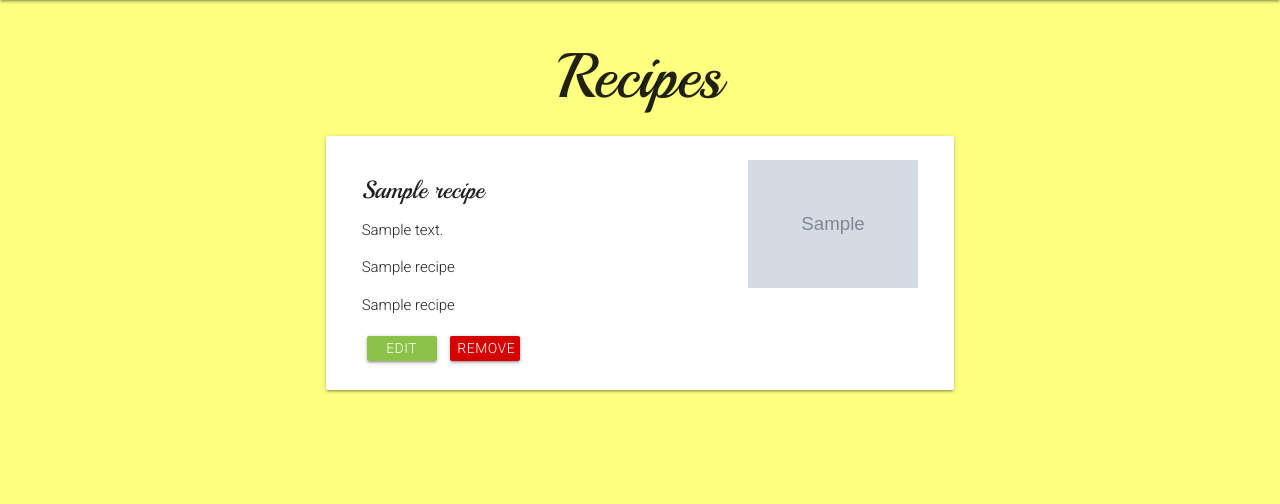
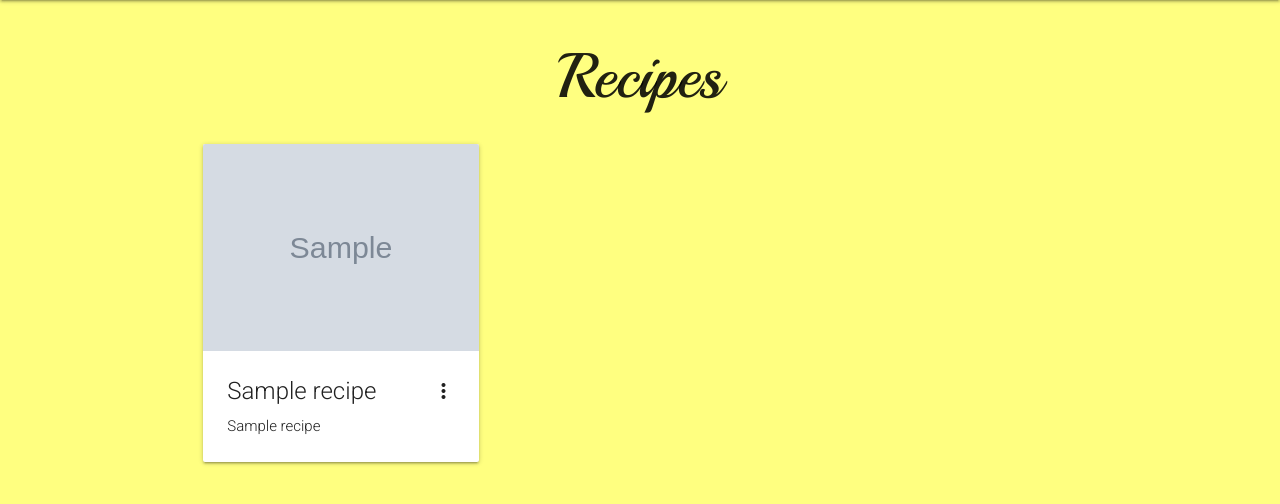
Before and after one commit to ceciliabinck/cook-with-me, a Flask app: page /get_recipes in a window 1280 px wide. Shown: the part 64-568 px from the top of the page. Run offline with Flask 2, Linux system fonts and the light colour scheme; grey boxes marked "Sample" are stand-in pictures; a database or web service that is not in the repository returns one stand-in record (values such as "Sample title"); some libraries are stand-ins or nearby versions.

Commit message:
Presented card reveal

```diff
--- a/templates/recipes.html
+++ b/templates/recipes.html
@@ -1,31 +1,47 @@
 {% extends 'base.html' %} {% block content %}
-<h1 class="center">Recipes</h1>
+<h1 class="center-align">Recipes</h1>
+<!-- change card panel in to Card Action Options --->
 
-<div class="container">
-  {% for recipe in recipes %}
-  <div class="row card-panel">
-    <div class="col s12 m8">
-      <h5>
-        {{recipe.recipe_name}}
-      </h5>
-      <p>
-        {{recipe.recipe_description}}
-      </p>
-      <p>
-        {{recipe.cookbook_name}}
-      </p>
-      <p>
-      {{recipe.category_name}}
-      </p>
-      <a href="{{url_for('edit_recipe', recipe_id=recipe._id)}}" class="waves-effect waves-light btn btn_small light-green">Edit</a>
-      <a href="{{url_for('delete_recipe', recipe_id=recipe._id)}}" class="waves-effect waves-light btn btn_small red accent-4">Remove</a>
 
+
+
+<div class="row">
+<div class="col s4">
+
+{% for recipe in recipes %}
+<div class="card">
+    <div class="card-image waves-effect waves-block waves-light">
+      <img class="activator" src="	{{recipe.recipe_image}}" alt="{{recipe.recipe_name}}">
     </div>
-    <div class="col s12 m4">
-      <img src="{{recipe.recipe_image}}" alt="{{recipe.recipe_name}}">
+    <div class="card-content">
+      <span class="card-title activator grey-text text-darken-4">{{recipe.recipe_name}}<i class="material-icons right">more_vert</i></span>
+      <p>{{recipe.cookbook_name}}</p>
+    </div>
+    <div class="card-reveal">
+      <span class="card-title grey-text text-darken-4">{{recipe.recipe_name}}<i class="material-icons right">close</i></span>
+      	<div class="row col s12">
+		<div class="col-s4">
+        <i class="material-icons prefix">query_builder</i>
+			<p>{{recipe.prep_time}}</p>
+			<p>Prep</p>
+		</div>
+		<div class="col-s4">
+        <i class="material-icons prefix">hourglass_empty</i>
+			<p>{{recipe.cook_time}}</p>
+			<p>Cook</p>
+		</div>
+		<div class="col-s4">
+        <i class="material-icons prefix">restaurant</i>
+			<p>{{recipe.serves}}</p>
+			<p>Serves</p>
+		</div>
+	</div>
+      <p>{{recipe.recipe_description}}</p>
+       <a href="{{url_for('get_open_recipe', recipe_id=recipe._id)}}" class="waves-effect waves-light open btn btn_small light-green">Open Recipe</a>
     </div>
   </div>
-  {% endfor %}
+  {%  endfor %}
+  </div>
 </div>
 
-{% endblock %}
+ {% endblock %}
```
